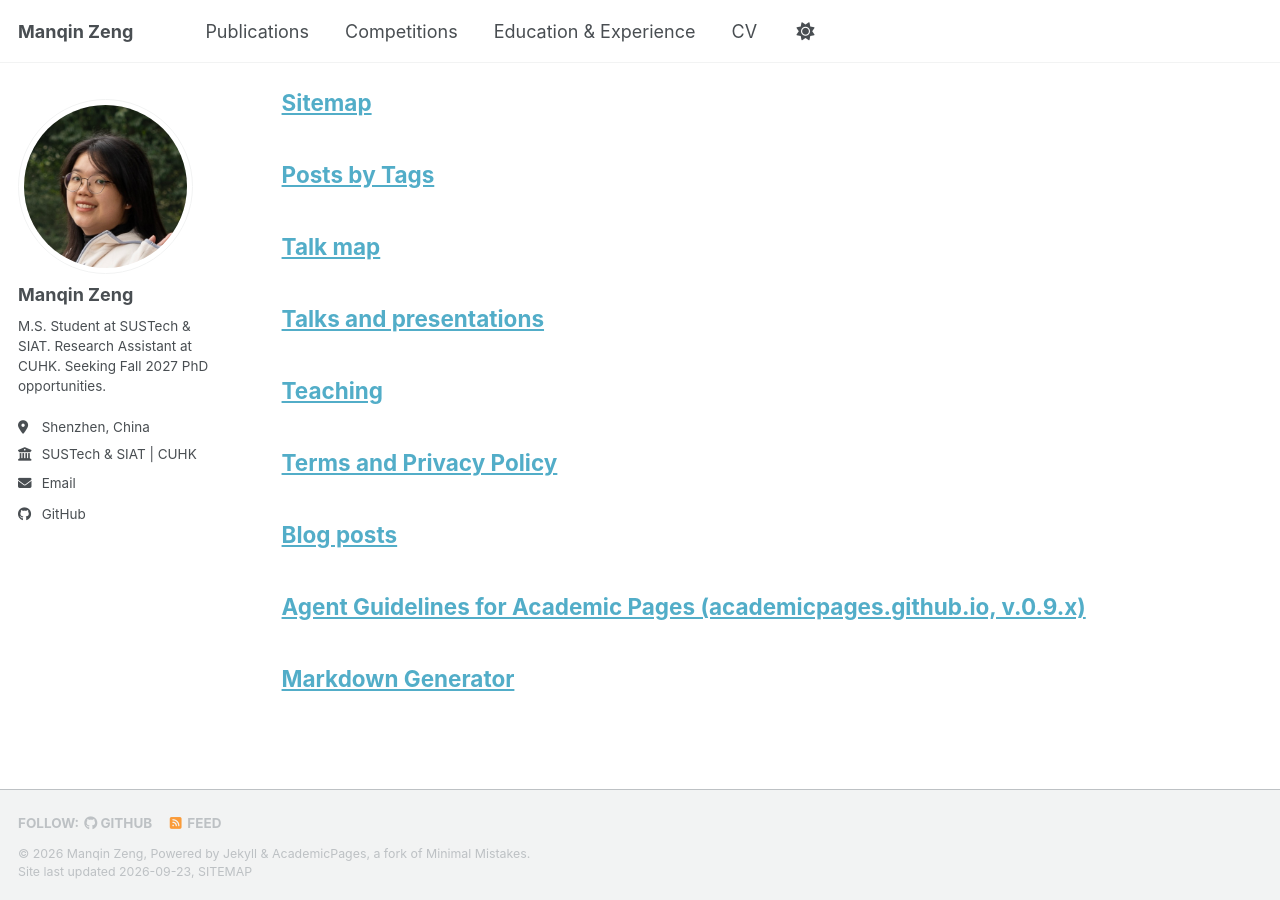
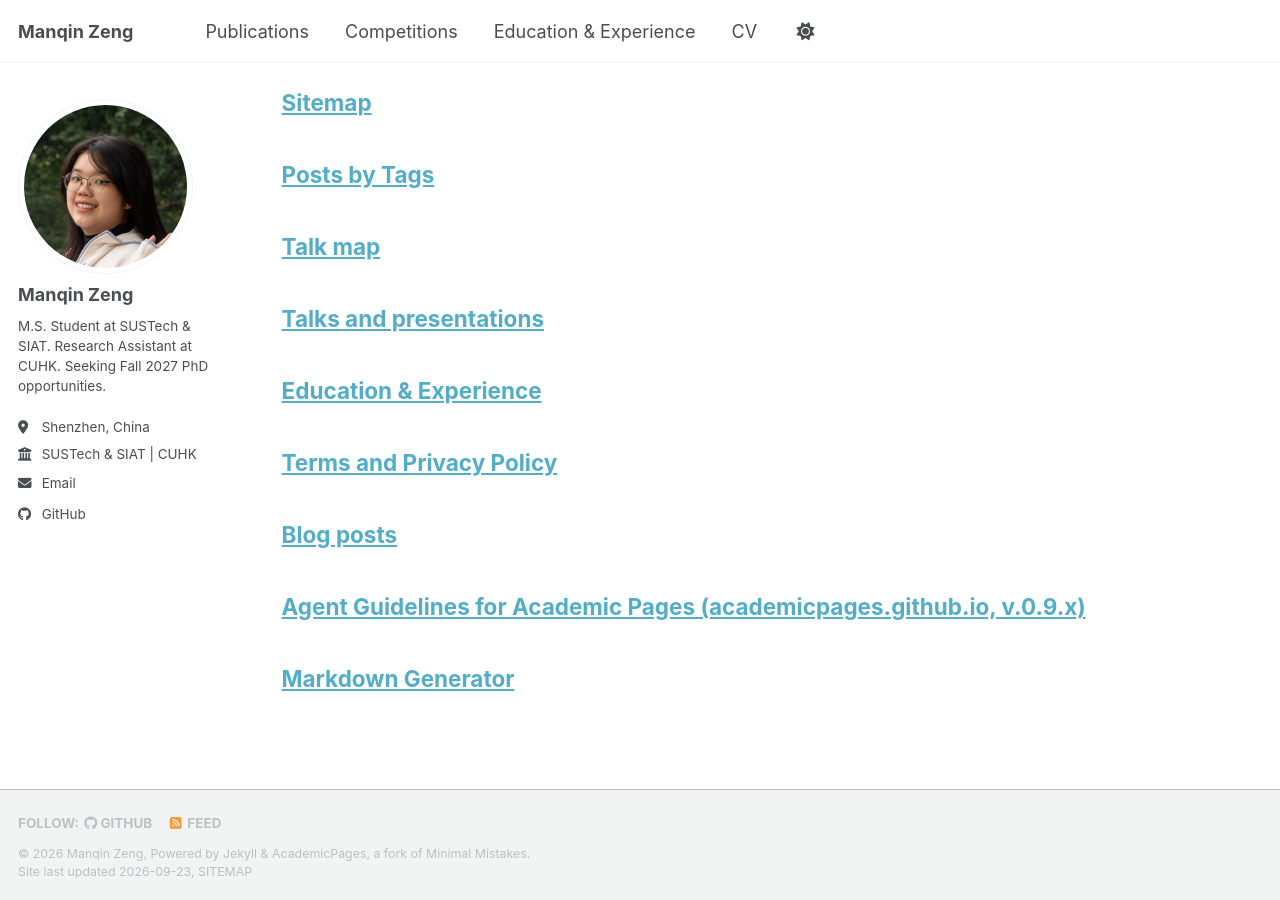
Before and after one commit to ZengManqin/ZengManqin.github.io, a Jekyll site: the page built from _pages/archive-layout-with-content.md, in a window 1280 px wide and 900 px high, scrolled down 5452 px. Built offline with Jekyll 4.4.1, drawn with Linux system fonts in a browser that asks for light colours; a style sheet for code colours, icons or effects is not loaded.

Commit message:
Update teaching.html

```diff
--- a/_pages/teaching.html
+++ b/_pages/teaching.html
@@ -1,12 +1,8 @@
 ---
 layout: archive
-title: "Teaching"
+title: "Education & Experience"
 permalink: /teaching/
 author_profile: true
 ---
 
 {% include base_path %}
-
-{% for post in site.teaching reversed %}
-  {% include archive-single.html %}
-{% endfor %}
```
